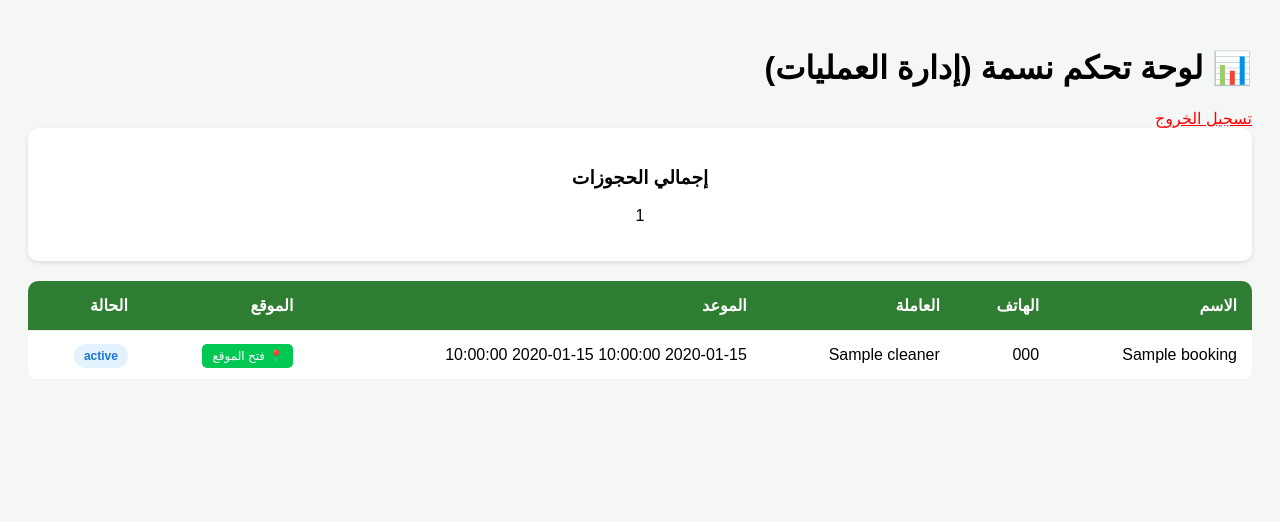
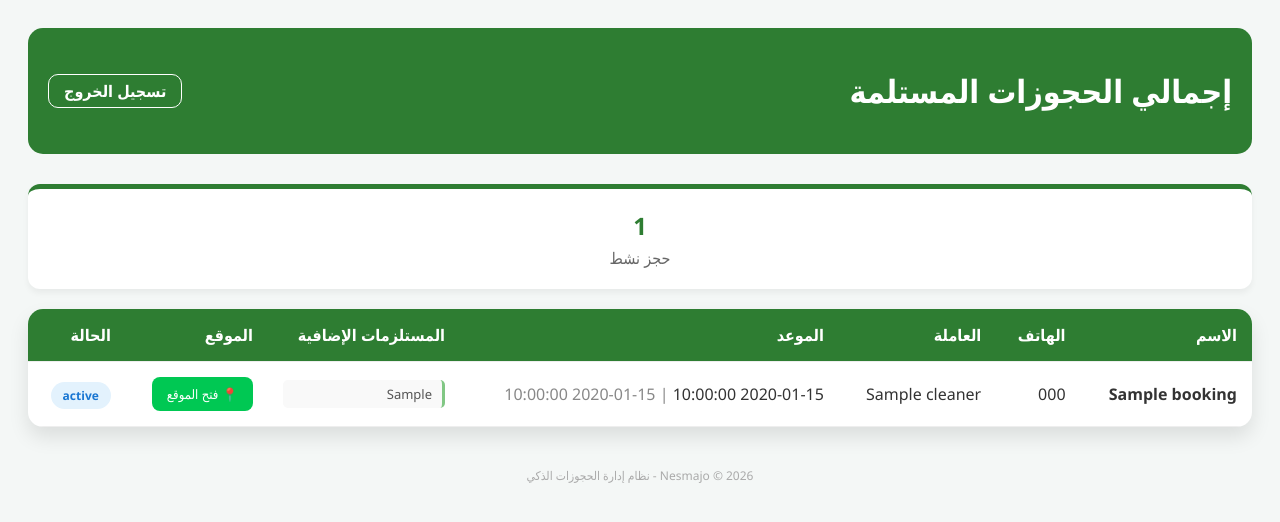
Before and after one commit to ahmadaljazee/Nesma-web, a Flask app: template templates/admin.html in a window 1280 px wide. Shown: the top 522 px of the page. Run offline with Flask 3, Linux system fonts and the light colour scheme; the template is opened without the code that fills it: most values are stand-ins (such as "Sample title", 1, 10 or a date in 2020).

Commit message:
Update admin.html

```diff
--- a/templates/admin.html
+++ b/templates/admin.html
@@ -2,25 +2,31 @@
 <html lang="ar" dir="rtl">
 <head>
     <meta charset="UTF-8">
-    <title>لوحة تحكم نسمة 📊</title>
+    <title>لوحة تحكم نسمة | الإدارة 📊</title>
     <style>
-        body { font-family: sans-serif; background: #f4f7f6; padding: 20px; }
-        .stats-grid { display: flex; gap: 20px; margin-bottom: 20px; }
-        .stat-card { background: white; padding: 20px; border-radius: 10px; flex: 1; box-shadow: 0 2px 5px rgba(0,0,0,0.1); text-align: center; }
-        table { width: 100%; border-collapse: collapse; background: white; border-radius: 10px; overflow: hidden; }
+        body { font-family: 'Segoe UI', Tahoma, Geneva, Verdana, sans-serif; background: #f4f7f6; padding: 20px; color: #333; }
+        .header { background: #2e7d32; color: white; padding: 20px; border-radius: 15px; margin-bottom: 30px; display: flex; justify-content: space-between; align-items: center; }
+        .stats-card { background: white; padding: 20px; border-radius: 12px; box-shadow: 0 4px 6px rgba(0,0,0,0.05); text-align: center; margin-bottom: 20px; border-top: 5px solid #2e7d32; }
+        table { width: 100%; border-collapse: collapse; background: white; border-radius: 15px; overflow: hidden; box-shadow: 0 10px 20px rgba(0,0,0,0.1); }
         th, td { padding: 15px; text-align: right; border-bottom: 1px solid #eee; }
-        th { background: #2e7d32; color: white; }
-        .status-badge { padding: 5px 10px; border-radius: 20px; font-size: 12px; font-weight: bold; }
-        .new { background: #e3f2fd; color: #1976d2; }
-        .btn-map { background: #00c853; color: white; padding: 5px 10px; text-decoration: none; border-radius: 5px; font-size: 12px; }
+        th { background: #2e7d32; color: white; font-weight: bold; }
+        tr:hover { background-color: #f1f8e9; }
+        .status-badge { padding: 5px 12px; border-radius: 20px; font-size: 12px; font-weight: bold; background: #e3f2fd; color: #1976d2; }
+        .btn-map { background: #00c853; color: white; padding: 8px 15px; text-decoration: none; border-radius: 8px; font-size: 13px; display: inline-flex; align-items: center; gap: 5px; transition: 0.3s; }
+        .btn-map:hover { background: #00e676; transform: translateY(-2px); }
+        .supplies-list { font-size: 13px; color: #555; background: #f9f9f9; padding: 5px 10px; border-radius: 5px; border-right: 3px solid #81c784; }
     </style>
 </head>
 <body>
-    <h1>📊 لوحة تحكم نسمة (إدارة العمليات)</h1>
-    <a href="/admin-logout" style="color: red;">تسجيل الخروج</a>
 
-    <div class="stats-grid">
-        <div class="stat-card"><h3>إجمالي الحجوزات</h3><p>{{ bookings|length }}</p></div>
+    <div class="header">
+        <h1>إجمالي الحجوزات المستلمة</h1>
+        <a href="/admin-logout" style="color: white; font-weight: bold; text-decoration: none; border: 1px solid white; padding: 5px 15px; border-radius: 10px;">تسجيل الخروج</a>
+    </div>
+
+    <div class="stats-card">
+        <h2 style="margin: 0; color: #2e7d32;">{{ bookings|length }}</h2>
+        <p style="margin: 5px 0 0 0; color: #666;">حجز نشط</p>
     </div>
 
     <table>
@@ -30,26 +36,40 @@
                 <th>الهاتف</th>
                 <th>العاملة</th>
                 <th>الموعد</th>
-                <th>الموقع</th>
+                <th>المستلزمات الإضافية</th> <th>الموقع</th>
                 <th>الحالة</th>
             </tr>
         </thead>
         <tbody>
             {% for b in bookings %}
             <tr>
-                <td>{{ b.name }}</td>
+                <td style="font-weight: bold;">{{ b.name }}</td>
                 <td>{{ b.phone }}</td>
                 <td>{{ b.cleaner }}</td>
-                <td>{{ b.date }} {{ b.time }}</td>
+                <td>{{ b.date }} <span style="color: #888;">| {{ b.time }}</span></td>
+                <td>
+                    <div class="supplies-list">
+                        {{ b.extra_supplies if b.extra_supplies else "لا يوجد" }}
+                    </div>
+                </td>
                 <td>
                     {% if b.map_url != "غير محدد" %}
-                    <a href="{{ b.map_url }}" target="_blank" class="btn-map">📍 فتح الموقع</a>
-                    {% else %} لا يوجد {% endif %}
+                    <a href="{{ b.map_url }}" target="_blank" class="btn-map">
+                        📍 فتح الموقع
+                    </a>
+                    {% else %}
+                    <span style="color: #ccc;">غير محدد</span>
+                    {% endif %}
                 </td>
-                <td><span class="status-badge new">{{ b.status }}</span></td>
+                <td><span class="status-badge">{{ b.status }}</span></td>
             </tr>
             {% endfor %}
         </tbody>
     </table>
+
+    <footer style="text-align: center; margin-top: 40px; color: #aaa; font-size: 12px;">
+        Nesmajo © 2026 - نظام إدارة الحجوزات الذكي
+    </footer>
+
 </body>
 </html>
```
